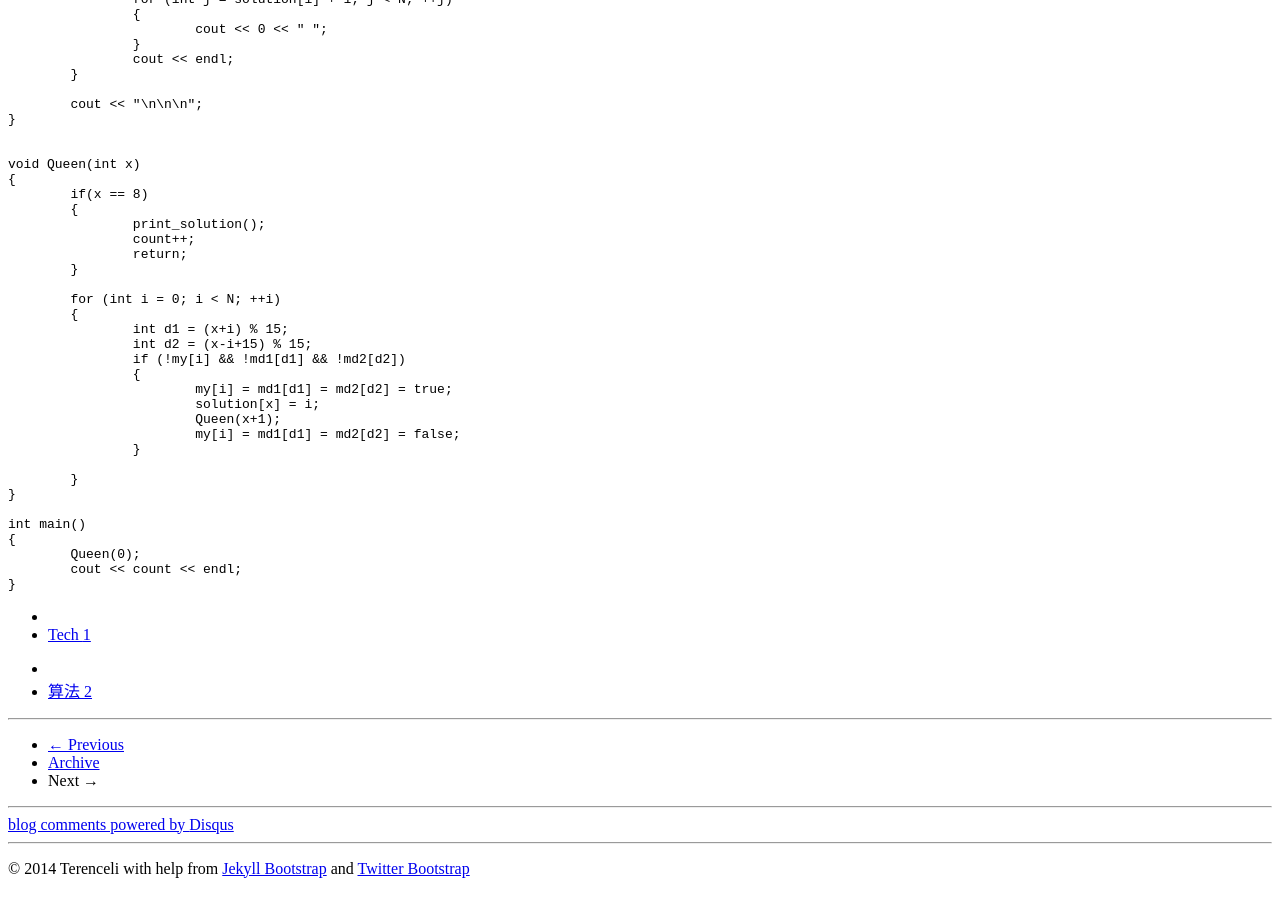
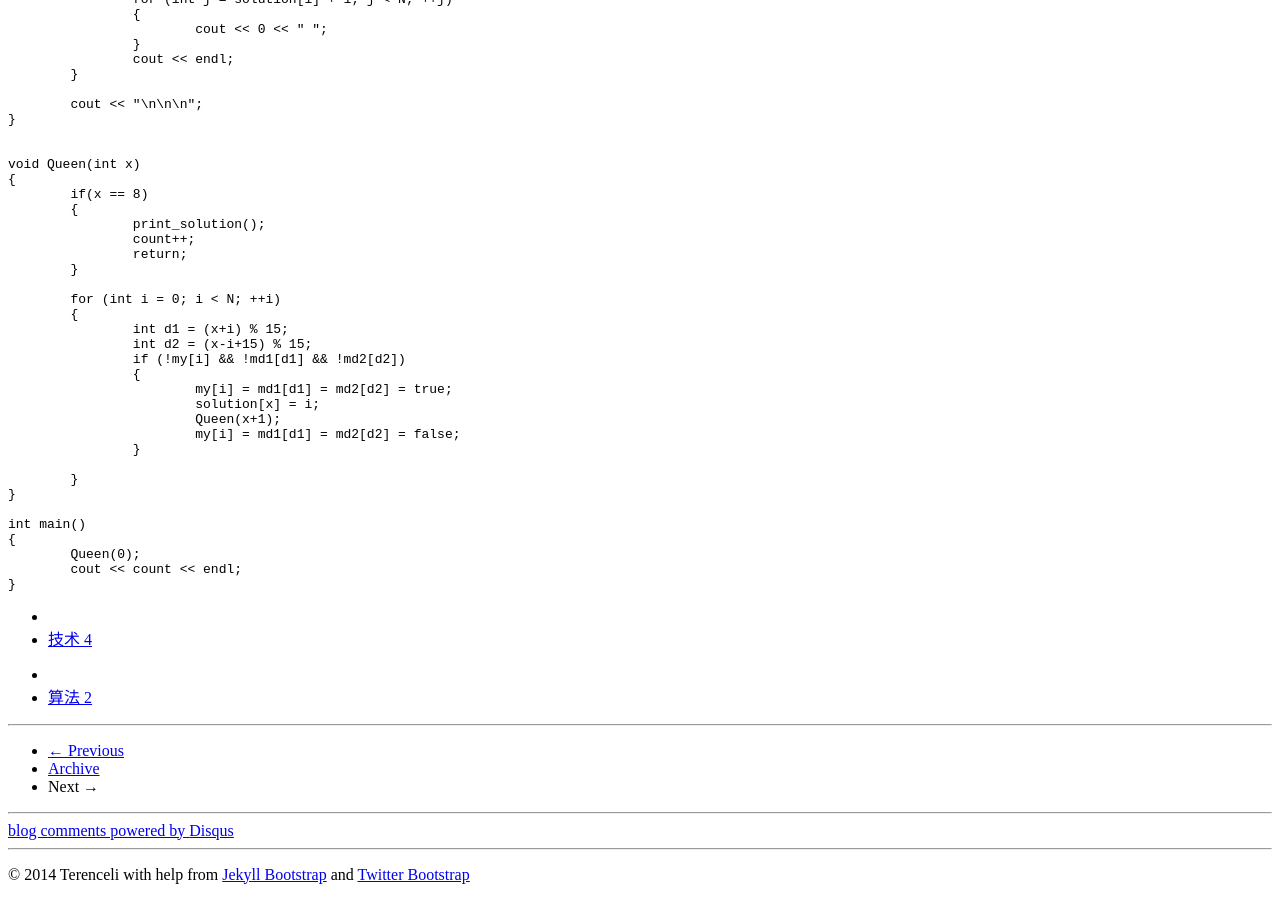
Before and after one commit to terenceli/terenceli.github.com, a Jekyll site: the page built from _posts/2014-01-12-backtrack.md, in a window 1280 px wide and 900 px high, scrolled down 5835 px. Built offline with Jekyll 4.4.1, drawn with Linux system fonts in a browser that asks for light colours; nearby versions of some CDN libraries; library files that are not in the unit come from our copies; comment, search, counter and statistics services are not loaded.

Commit message:
回溯修改
Tech——>技术

```diff
--- a/_posts/2014-01-12-backtrack.md
+++ b/_posts/2014-01-12-backtrack.md
@@ -2,7 +2,7 @@
 layout: post
 title: "回溯算法及其例子"
 description: "回溯算法"
-category: Tech
+category: 技术
 tags: [算法]
 ---
 {% include JB/setup %}
```
